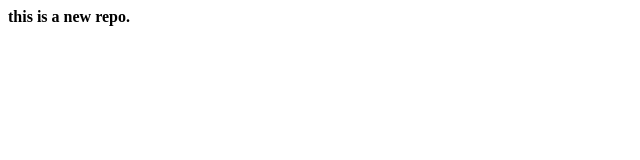
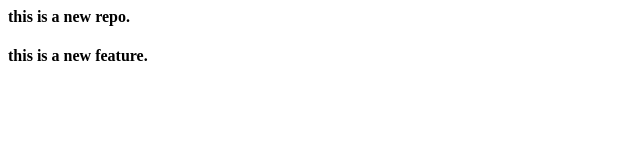
Before and after one commit to priyanshiK26/localrepo, a plain HTML site: page index.html in a window 1280 px wide. Shown: the whole page, without its empty margins (0-640 px from the left). Drawn offline with Linux system fonts and the light colour scheme.

Commit message:
added new feature

```diff
--- a/index.html
+++ b/index.html
@@ -1 +1,2 @@
 <h4>this is a new repo.</h4>
+<h4>this is a new feature.</h4>
```
